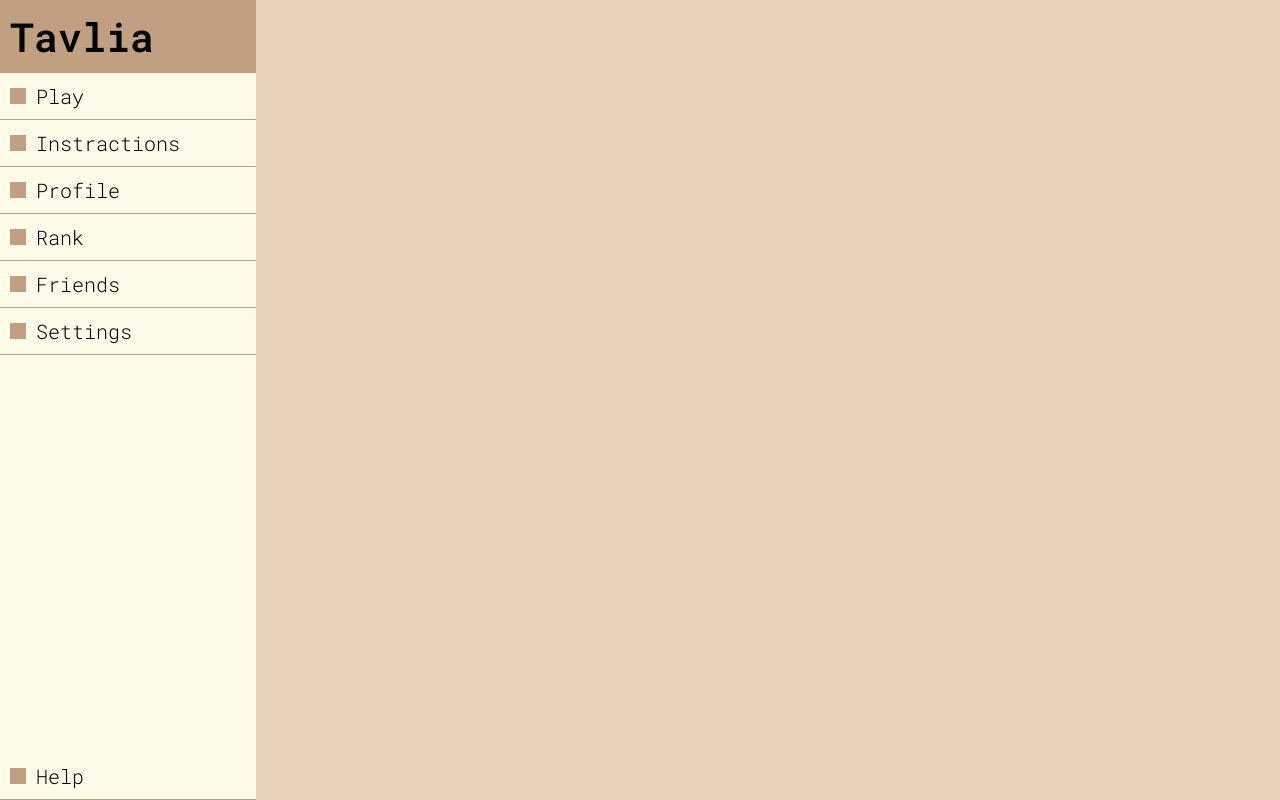
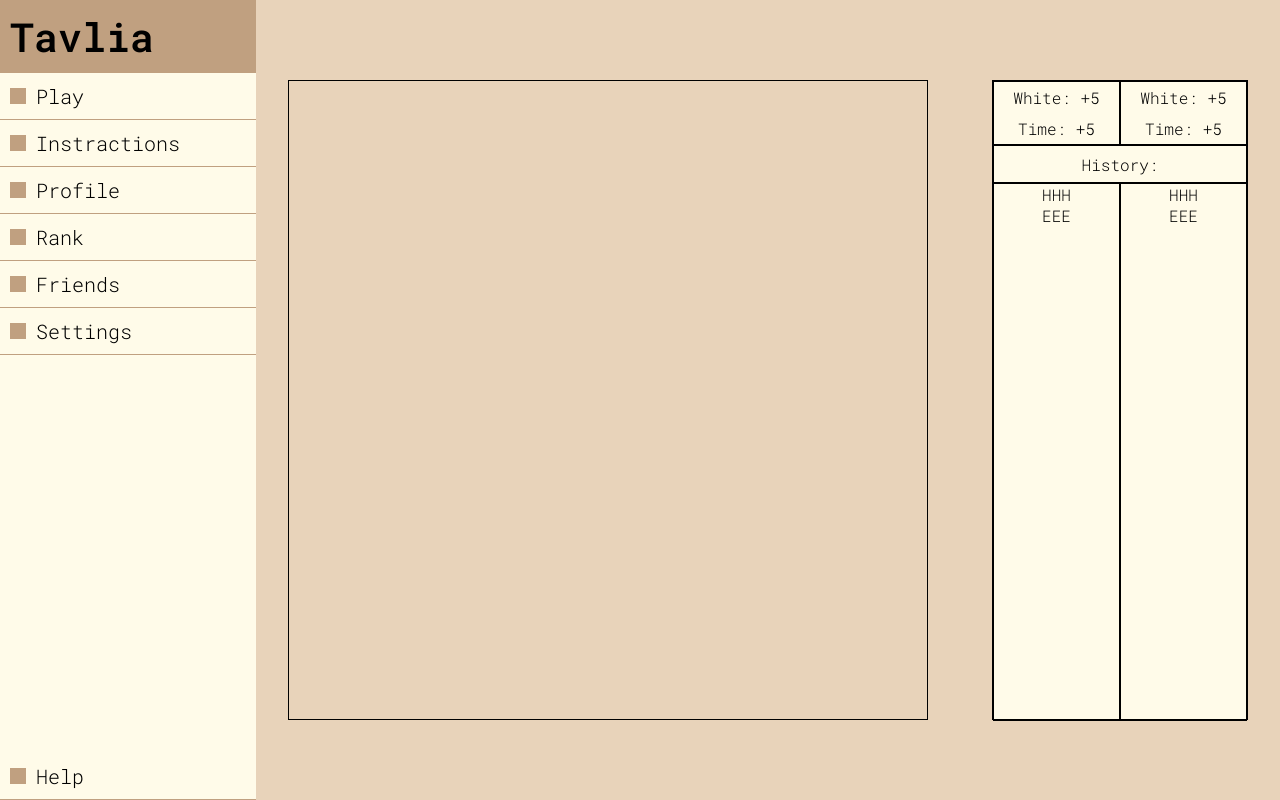
Before and after one commit to Yurex1/TavliaGame, a Next.js app in the folder frontend/: page /frontend/game in a window 1280 px wide. Built offline with nearby package versions, Linux system fonts and the light colour scheme.

Commit message:
table demo

```diff
--- a/frontend/components/GameTavlia.tsx
+++ b/frontend/components/GameTavlia.tsx
@@ -1,6 +1,7 @@
 import { useEffect, useState } from "react";
 import BoardComponent from "./BoardComponent";
 import { Board } from "../src/models/Board";
+import Table from "./Table";
 
 export default function GameTavlia({n} : any) {
     const[board, setBoard] = useState(new Board(n));
@@ -20,6 +21,7 @@ export default function GameTavlia({n} : any) {
     return (
         < div className = "game">
             <BoardComponent board={board} setBoard={setBoard}/>
+            <Table />
         </div>
     );
 }
--- /dev/null
+++ b/frontend/components/Table.tsx
@@ -0,0 +1,30 @@
+
+function Schore() {
+    return(<div className="schore">
+        <div>White: +5</div>
+        <div>Time: +5</div>
+    </div>);
+}
+
+function History() {
+    return(<div className="history">
+        <div>HHH</div>
+        <div>EEE</div>
+    </div>);
+}
+
+export default function Table() {
+    return(
+        <div className="table">
+            <div className="row">
+                <Schore />
+                <Schore />
+            </div>
+            <div className="HISTORY">History:</div>
+            <div className="row">
+                <History />
+                <History />
+            </div>
+        </div>
+    )
+}
--- a/frontend/src/styles/globals.css
+++ b/frontend/src/styles/globals.css
@@ -152,26 +152,27 @@ aside{
 }
 
 .board{
-  margin-right: 40vh;
-  width: calc(90vh);
-  height: calc(90vh);
+  margin-right: 5vw;
+  width: 50vw;
+  height: 50vw;
   display: flex;
   flex-wrap: wrap;
+  border: black solid 1px;
 }
 
 .square7{
-  width: calc(90vh / 7);
-  height: calc(90vh / 7);
+  width: calc(100% / 7 );
+  height: calc(100% / 7);
 }
 
 .square11{
-  width: calc(90vh / 11);
-  height:calc(90vh / 11);
+  width: calc(100% / 11);
+  height:calc(100% / 11);
 }
 
 .square9{
-  width: calc(90vh / 9);
-  height: calc(90vh / 9);
+  width: calc(100% / 9);
+  height: calc(100%/ 9);
 }
 
 .square{
@@ -182,19 +183,9 @@ aside{
   align-items: center;
 }
 
-.square7 img{
-  width: calc(90vh / 7  - 1vh);
-  height: calc(90vh / 7  - 1vh);
-}
-
-.square9 img{
-  width: calc(90vh / 9  - 1vh);
-  height: calc(90vh / 9  - 1vh);
-}
-
-.square11 img{
-  width: calc(90vh / 11  - 1vh);
-  height: calc(90vh / 11  - 1vh);
+.square img{
+  width: 75%;
+  height: 75%;
 }
 
 .finish, .start{
@@ -220,6 +211,45 @@ aside{
   background-color: rgb(140, 125, 91);
 }
 
+.table{
+  width: 20vw;
+  height: 50vw;
+  background-color: #FFFBE9;
+  border: black solid 1px;
+}
+
+.row{
+  display: flex;
+}
+
+.history{
+  width: 50%;
+  height: 42vw;
+  border: 0.5px solid black;
+  display: flex;
+  flex-direction: column;
+  align-items: center;
+}
+
+.schore{
+  width: 50%;
+  height: 5vw;
+  border: 0.5px solid black;
+  display: flex;
+  flex-direction: column;
+  align-items: center;
+  justify-content: space-around;
+}
+
+.HISTORY{
+  width: 100%;
+  height: 3vw;
+  border: 0.5px solid black;
+  display: flex;
+  flex-direction: column;
+  align-items: center;
+  justify-content: center;
+}
 /* @media screen and (max-width: 600px) {
   aside{
       width: 0%;
```
